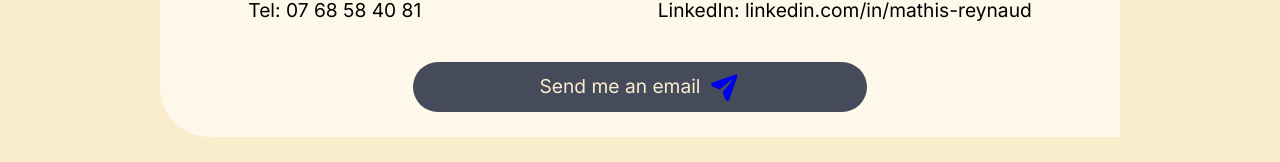
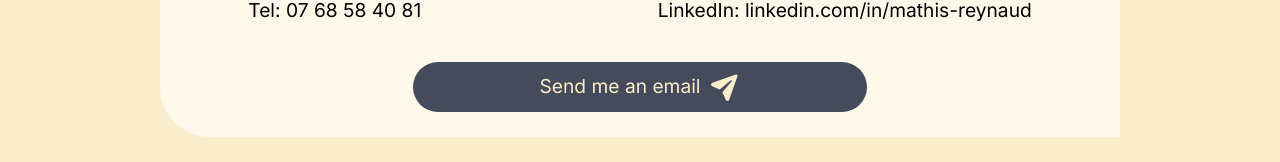
Before and after one commit to mreynaud42/my_showcase_website, a React (Vite) app in the folder showcase_website/: page /contact in a window 1280 px wide. Shown: the part 340-502 px from the top of the page. Built offline with nearby package versions, Linux system fonts and the light colour scheme.

Commit message:
fix button color

```diff
--- a/showcase_website/src/styles/components/button.css
+++ b/showcase_website/src/styles/components/button.css
@@ -7,6 +7,7 @@ a.button {
     border-radius: 50px;
 
     background-color: var(--secondary-color);
+    color: var(--primary-color);
 
     display: flex;
     align-items: center;
@@ -46,8 +47,6 @@ a.button p.text-cta {
     line-height: 1.5;
     margin: 0;
 
-    color: var(--primary-color);
-
     overflow: hidden;
     word-break: break-word;
 
```
